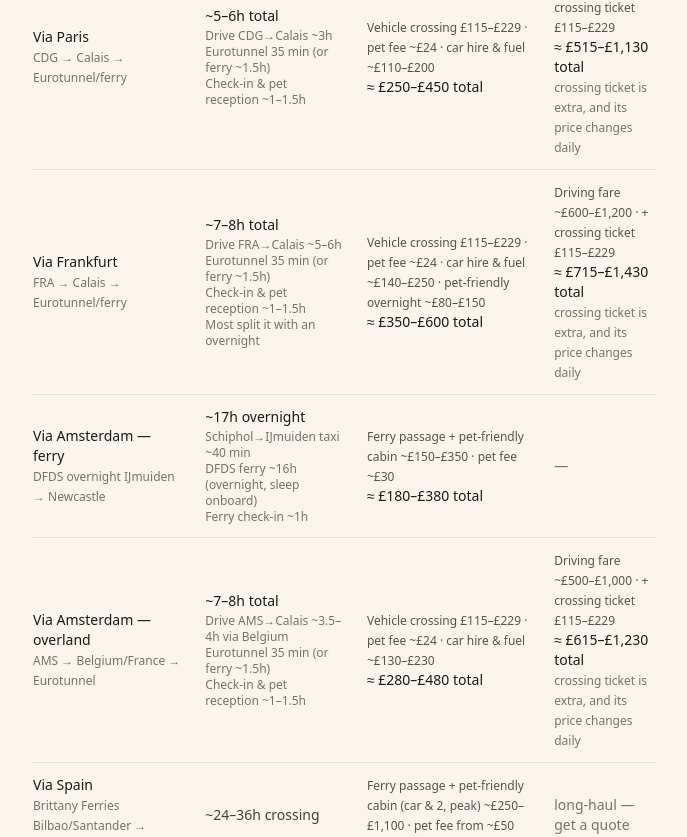
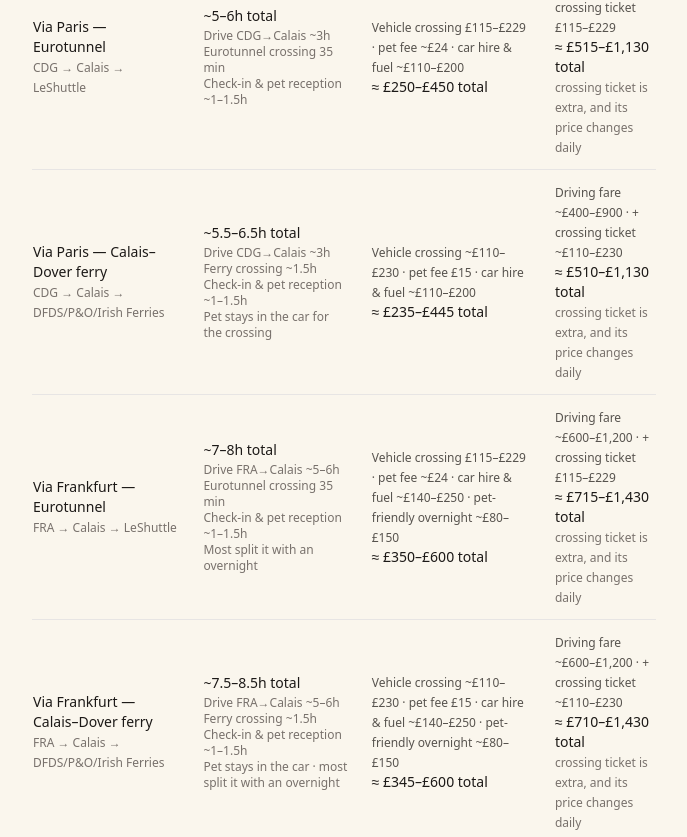
Before and after one commit to rupindermahay/petsincabin, a Next.js app: page /getting-your-pet-into-the-uk in a window 1280 px wide. Shown: the part 1275-2112 px from the top of the page, without its empty margins (296-983 px from the left). Built offline with nearby package versions, Linux system fonts and the light colour scheme.

Commit message:
Add files via upload

```diff
--- a/pages/getting-your-pet-into-the-uk.js
+++ b/pages/getting-your-pet-into-the-uk.js
@@ -106,12 +106,12 @@ export default function GettingYourPetIntoTheUK() {
             <div className="md:hidden space-y-4 mb-3">
               {/* Via Paris */}
               <div className="bg-white border border-stone-200 rounded-sm p-4">
-                <div className="font-serif text-lg text-stone-900">Via Paris</div>
-                <div className="text-xs text-stone-500 mb-3">CDG → Calais → Eurotunnel/ferry</div>
+                <div className="font-serif text-lg text-stone-900">Via Paris — Eurotunnel</div>
+                <div className="text-xs text-stone-500 mb-3">CDG → Calais → LeShuttle</div>
                 <div className="text-[11px] uppercase tracking-[0.12em] text-stone-500 font-semibold mb-1">Journey time — ~5–6h total</div>
                 <ul className="text-sm text-stone-700 mb-3 space-y-0.5">
                   <li>Drive CDG→Calais ~3h</li>
-                  <li>Eurotunnel 35 min (or Calais–Dover ferry ~1.5h)</li>
+                  <li>Eurotunnel crossing 35 min</li>
                   <li>Check-in &amp; pet reception ~1–1.5h</li>
                 </ul>
                 <div className="text-[11px] uppercase tracking-[0.12em] text-stone-500 font-semibold mb-1">Cost — self-drive</div>
@@ -122,14 +122,33 @@ export default function GettingYourPetIntoTheUK() {
                 <div className="font-serif text-base text-stone-900">≈ £515–£1,130 total</div>
                 <div className="text-xs text-stone-500">the crossing ticket is extra on top of the pet-taxi fare, and its price changes daily — treat the total as a guide</div>
               </div>
-              {/* Via Frankfurt */}
+              {/* Via Paris — Calais–Dover ferry */}
               <div className="bg-white border border-stone-200 rounded-sm p-4">
-                <div className="font-serif text-lg text-stone-900">Via Frankfurt</div>
-                <div className="text-xs text-stone-500 mb-3">FRA → Calais → Eurotunnel/ferry</div>
+                <div className="font-serif text-lg text-stone-900">Via Paris — Calais–Dover ferry</div>
+                <div className="text-xs text-stone-500 mb-3">CDG → Calais → DFDS / P&amp;O / Irish Ferries</div>
+                <div className="text-[11px] uppercase tracking-[0.12em] text-stone-500 font-semibold mb-1">Journey time — ~5.5–6.5h total</div>
+                <ul className="text-sm text-stone-700 mb-3 space-y-0.5">
+                  <li>Drive CDG→Calais ~3h</li>
+                  <li>Ferry crossing ~1.5h</li>
+                  <li>Check-in &amp; pet reception ~1–1.5h</li>
+                  <li>Pet stays in the car for the crossing</li>
+                </ul>
+                <div className="text-[11px] uppercase tracking-[0.12em] text-stone-500 font-semibold mb-1">Cost — self-drive</div>
+                <div className="text-sm text-stone-700 mb-1">Vehicle crossing ~£110–£230 · pet fee £15 · car hire &amp; fuel ~£110–£200</div>
+                <div className="font-serif text-base text-stone-900 mb-3">≈ £235–£445 total</div>
+                <div className="text-[11px] uppercase tracking-[0.12em] text-stone-500 font-semibold mb-1">Cost — pet taxi</div>
+                <div className="text-sm text-stone-700 mb-1">Pet-taxi driving fare ~£400–£900 · + vehicle crossing ticket ~£110–£230</div>
+                <div className="font-serif text-base text-stone-900">≈ £510–£1,130 total</div>
+                <div className="text-xs text-stone-500">the crossing ticket is extra on top of the pet-taxi fare, and its price changes daily — treat the total as a guide</div>
+              </div>
+              {/* Via Frankfurt — Eurotunnel */}
+              <div className="bg-white border border-stone-200 rounded-sm p-4">
+                <div className="font-serif text-lg text-stone-900">Via Frankfurt — Eurotunnel</div>
+                <div className="text-xs text-stone-500 mb-3">FRA → Calais → LeShuttle</div>
                 <div className="text-[11px] uppercase tracking-[0.12em] text-stone-500 font-semibold mb-1">Journey time — ~7–8h total</div>
                 <ul className="text-sm text-stone-700 mb-3 space-y-0.5">
                   <li>Drive FRA→Calais ~5–6h</li>
-                  <li>Eurotunnel 35 min (or Calais–Dover ferry ~1.5h)</li>
+                  <li>Eurotunnel crossing 35 min</li>
                   <li>Check-in &amp; pet reception ~1–1.5h</li>
                   <li>Most split it with an overnight</li>
                 </ul>
@@ -139,6 +158,25 @@ export default function GettingYourPetIntoTheUK() {
                 <div className="text-[11px] uppercase tracking-[0.12em] text-stone-500 font-semibold mb-1">Cost — pet taxi</div>
                 <div className="text-sm text-stone-700 mb-1">Pet-taxi driving fare ~£600–£1,200 · + vehicle crossing ticket £115–£229</div>
                 <div className="font-serif text-base text-stone-900">≈ £715–£1,430 total</div>
+                <div className="text-xs text-stone-500">the crossing ticket is extra on top of the pet-taxi fare, and its price changes daily — treat the total as a guide</div>
+              </div>
+              {/* Via Frankfurt — Calais–Dover ferry */}
+              <div className="bg-white border border-stone-200 rounded-sm p-4">
+                <div className="font-serif text-lg text-stone-900">Via Frankfurt — Calais–Dover ferry</div>
+                <div className="text-xs text-stone-500 mb-3">FRA → Calais → DFDS / P&amp;O / Irish Ferries</div>
+                <div className="text-[11px] uppercase tracking-[0.12em] text-stone-500 font-semibold mb-1">Journey time — ~7.5–8.5h total</div>
+                <ul className="text-sm text-stone-700 mb-3 space-y-0.5">
+                  <li>Drive FRA→Calais ~5–6h</li>
+                  <li>Ferry crossing ~1.5h</li>
+                  <li>Check-in &amp; pet reception ~1–1.5h</li>
+                  <li>Pet stays in the car · most split it with an overnight</li>
+                </ul>
+                <div className="text-[11px] uppercase tracking-[0.12em] text-stone-500 font-semibold mb-1">Cost — self-drive</div>
+                <div className="text-sm text-stone-700 mb-1">Vehicle crossing ~£110–£230 · pet fee £15 · car hire &amp; fuel ~£140–£250 · pet-friendly overnight ~£80–£150</div>
+                <div className="font-serif text-base text-stone-900 mb-3">≈ £345–£600 total</div>
+                <div className="text-[11px] uppercase tracking-[0.12em] text-stone-500 font-semibold mb-1">Cost — pet taxi</div>
+                <div className="text-sm text-stone-700 mb-1">Pet-taxi driving fare ~£600–£1,200 · + vehicle crossing ticket ~£110–£230</div>
+                <div className="font-serif text-base text-stone-900">≈ £710–£1,430 total</div>
                 <div className="text-xs text-stone-500">the crossing ticket is extra on top of the pet-taxi fare, and its price changes daily — treat the total as a guide</div>
               </div>
               {/* Via Amsterdam — ferry */}
@@ -164,7 +202,7 @@ export default function GettingYourPetIntoTheUK() {
                 <div className="text-[11px] uppercase tracking-[0.12em] text-stone-500 font-semibold mb-1">Journey time — ~7–8h total</div>
                 <ul className="text-sm text-stone-700 mb-3 space-y-0.5">
                   <li>Drive AMS→Calais ~3.5–4h via Belgium</li>
-                  <li>Eurotunnel 35 min (or Calais–Dover ferry ~1.5h)</li>
+                  <li>Eurotunnel crossing 35 min (or Calais–Dover ferry ~1.5h)</li>
                   <li>Check-in &amp; pet reception ~1–1.5h</li>
                 </ul>
                 <div className="text-[11px] uppercase tracking-[0.12em] text-stone-500 font-semibold mb-1">Cost — self-drive</div>
@@ -214,13 +252,13 @@ export default function GettingYourPetIntoTheUK() {
                 <tbody className="font-sans text-stone-700">
                   <tr className="border-b border-stone-200">
                     <td className="py-3 pr-3">
-                      <span className="font-medium text-stone-900">Via Paris</span><br />
-                      <span className="text-xs text-stone-500">CDG → Calais → Eurotunnel/ferry</span>
+                      <span className="font-medium text-stone-900">Via Paris — Eurotunnel</span><br />
+                      <span className="text-xs text-stone-500">CDG → Calais → LeShuttle</span>
                     </td>
                     <td className="py-3 px-3">
                       <span className="font-medium text-stone-900">~5–6h total</span>
                       <span className="block text-xs text-stone-500 mt-0.5">Drive CDG→Calais ~3h</span>
-                      <span className="block text-xs text-stone-500">Eurotunnel 35 min (or ferry ~1.5h)</span>
+                      <span className="block text-xs text-stone-500">Eurotunnel crossing 35 min</span>
                       <span className="block text-xs text-stone-500">Check-in &amp; pet reception ~1–1.5h</span>
                     </td>
                     <td className="py-3 px-3">
@@ -235,13 +273,35 @@ export default function GettingYourPetIntoTheUK() {
                   </tr>
                   <tr className="border-b border-stone-200">
                     <td className="py-3 pr-3">
-                      <span className="font-medium text-stone-900">Via Frankfurt</span><br />
-                      <span className="text-xs text-stone-500">FRA → Calais → Eurotunnel/ferry</span>
+                      <span className="font-medium text-stone-900">Via Paris — Calais–Dover ferry</span><br />
+                      <span className="text-xs text-stone-500">CDG → Calais → DFDS/P&amp;O/Irish Ferries</span>
+                    </td>
+                    <td className="py-3 px-3">
+                      <span className="font-medium text-stone-900">~5.5–6.5h total</span>
+                      <span className="block text-xs text-stone-500 mt-0.5">Drive CDG→Calais ~3h</span>
+                      <span className="block text-xs text-stone-500">Ferry crossing ~1.5h</span>
+                      <span className="block text-xs text-stone-500">Check-in &amp; pet reception ~1–1.5h</span>
+                      <span className="block text-xs text-stone-500">Pet stays in the car for the crossing</span>
+                    </td>
+                    <td className="py-3 px-3">
+                      <span className="text-xs text-stone-600">Vehicle crossing ~£110–£230 · pet fee £15 · car hire &amp; fuel ~£110–£200</span><br />
+                      <span className="font-medium text-stone-900">≈ £235–£445 total</span>
+                    </td>
+                    <td className="py-3 pl-3">
+                      <span className="text-xs text-stone-600">Driving fare ~£400–£900 · + crossing ticket ~£110–£230</span><br />
+                      <span className="font-medium text-stone-900">≈ £510–£1,130 total</span><br />
+                      <span className="text-xs text-stone-500">crossing ticket is extra, and its price changes daily</span>
+                    </td>
+                  </tr>
+                  <tr className="border-b border-stone-200">
+                    <td className="py-3 pr-3">
+                      <span className="font-medium text-stone-900">Via Frankfurt — Eurotunnel</span><br />
+                      <span className="text-xs text-stone-500">FRA → Calais → LeShuttle</span>
                     </td>
                     <td className="py-3 px-3">
                       <span className="font-medium text-stone-900">~7–8h total</span>
                       <span className="block text-xs text-stone-500 mt-0.5">Drive FRA→Calais ~5–6h</span>
-                      <span className="block text-xs text-stone-500">Eurotunnel 35 min (or ferry ~1.5h)</span>
+                      <span className="block text-xs text-stone-500">Eurotunnel crossing 35 min</span>
                       <span className="block text-xs text-stone-500">Check-in &amp; pet reception ~1–1.5h</span>
                       <span className="block text-xs text-stone-500">Most split it with an overnight</span>
                     </td>
@@ -252,6 +312,28 @@ export default function GettingYourPetIntoTheUK() {
                     <td className="py-3 pl-3">
                       <span className="text-xs text-stone-600">Driving fare ~£600–£1,200 · + crossing ticket £115–£229</span><br />
                       <span className="font-medium text-stone-900">≈ £715–£1,430 total</span><br />
+                      <span className="text-xs text-stone-500">crossing ticket is extra, and its price changes daily</span>
+                    </td>
+                  </tr>
+                  <tr className="border-b border-stone-200">
+                    <td className="py-3 pr-3">
+                      <span className="font-medium text-stone-900">Via Frankfurt — Calais–Dover ferry</span><br />
+                      <span className="text-xs text-stone-500">FRA → Calais → DFDS/P&amp;O/Irish Ferries</span>
+                    </td>
+                    <td className="py-3 px-3">
+                      <span className="font-medium text-stone-900">~7.5–8.5h total</span>
+                      <span className="block text-xs text-stone-500 mt-0.5">Drive FRA→Calais ~5–6h</span>
+                      <span className="block text-xs text-stone-500">Ferry crossing ~1.5h</span>
+                      <span className="block text-xs text-stone-500">Check-in &amp; pet reception ~1–1.5h</span>
+                      <span className="block text-xs text-stone-500">Pet stays in the car · most split it with an overnight</span>
+                    </td>
+                    <td className="py-3 px-3">
+                      <span className="text-xs text-stone-600">Vehicle crossing ~£110–£230 · pet fee £15 · car hire &amp; fuel ~£140–£250 · pet-friendly overnight ~£80–£150</span><br />
+                      <span className="font-medium text-stone-900">≈ £345–£600 total</span>
+                    </td>
+                    <td className="py-3 pl-3">
+                      <span className="text-xs text-stone-600">Driving fare ~£600–£1,200 · + crossing ticket ~£110–£230</span><br />
+                      <span className="font-medium text-stone-900">≈ £710–£1,430 total</span><br />
                       <span className="text-xs text-stone-500">crossing ticket is extra, and its price changes daily</span>
                     </td>
                   </tr>
```
